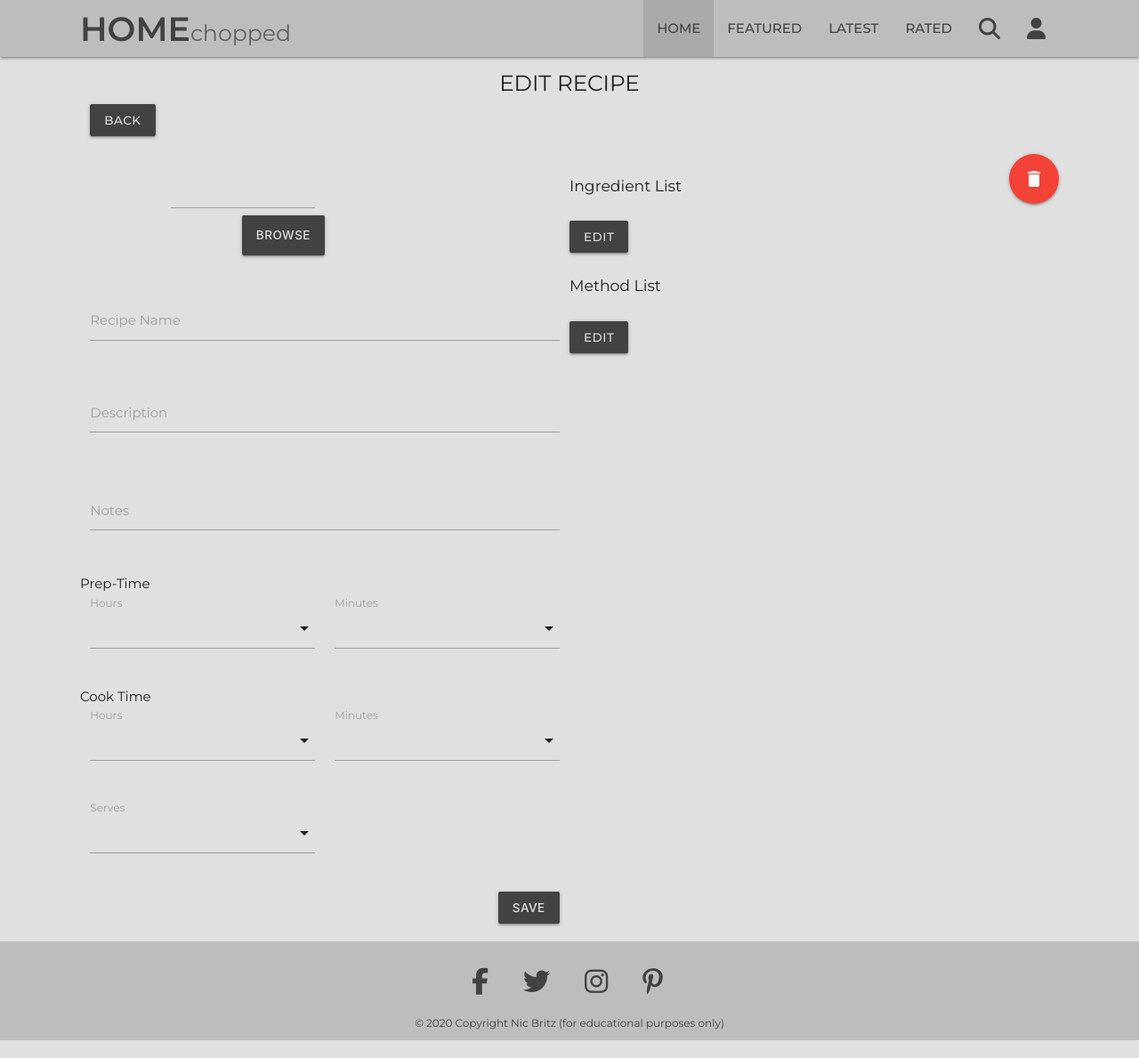
After one commit to NicBritz/homechopped, a Flask app: template templates/edit-recipe.html in a window 1280 px wide. The commit adds this page. Shown: the whole page at 89% size. Run offline with Flask 2, Linux system fonts and the light colour scheme; the template is opened without the code that fills it, so the values that code supplies are empty; some libraries are stand-ins or nearby versions.

Commit message:
:sparkles: added the edit recipe templates with batabase handeling

```diff
--- a/app.py
+++ b/app.py
@@ -4,6 +4,7 @@ from bson.objectid import ObjectId
 from flask_pymongo import PyMongo
 import cloudinary as cloudinary
 from cloudinary.uploader import upload
+from cloudinary.uploader import destroy
 import bcrypt
 from datetime import date
 
@@ -90,7 +91,9 @@ def register():
             # Hash the password for better security
             hashpass = bcrypt.hashpw(request.form['password'].encode('utf-8'), bcrypt.gensalt())
             # add record to mongodb
-            db_users.insert({'username': request.form['username'], 'password': hashpass})
+            db_users.insert({'username': request.form['username'], 'password': hashpass,
+                             'profile_image': 'https://res.cloudinary.com/dajuujhvs/image/upload/v1591443059/xbv453shlvxycy399dcc.png',
+                             'profile_image_id': 'xbv453shlvxycy399dcc'})
             session['USERNAME'] = request.form['username']
             return redirect(url_for('profile'))
         # if the user already exists
@@ -162,12 +165,35 @@ def upload_profile_image(user_id):
     file_to_upload = request.files['file']
     # upload the file and get the url of the uploaded file
     if file_to_upload:
-        upload_result = upload(file_to_upload)
-        url = upload_result['secure_url']
+        # find current user record
+        current_user = db_users.find_one({'_id': ObjectId(user_id)})
+        # find current image id
+        current_image_id = current_user['profile_image_id']
+        # update the current image
+        new_image = update_image(current_image_id, file_to_upload)
+
         #  update the profile picture of the users account and add it is user has no picture.
-        db_users.update_one({'_id': ObjectId(user_id)}, {"$set": {'profile_image': url}}, upsert=True)
+        db_users.update_one({'_id': ObjectId(user_id)},
+                            {"$set": {'profile_image': new_image['url'], 'profile_image_id': new_image['url_id']}},
+                            upsert=True)
 
     return redirect(url_for('edit_profile', user_id=user_id))
+
+
+# UPDATE IMAGE FUNCTION
+def update_image(current_image_id, file):
+    """
+    Finds the current image on cloudinary and replaces it with the new image.
+    :arg - current image id, new image file
+    :return - type: dict
+    value - new image url and id
+    """
+    # delete the current image
+    destroy(current_image_id, invalidate=True)
+    # upload new image
+    upload_result = upload(file)
+
+    return {'url': upload_result['secure_url'], 'url_id': upload_result['public_id']}
 
 
 # Update User profile
@@ -196,51 +222,141 @@ def delete_user(user_id):
     return redirect(url_for('sign_out'))
 
 
-# Add recipe
-@app.route('/add-recipe/<user_id>', methods=['POST', 'GET'])
-def add_recipe(user_id):
-    # users database variable
-    current_user = mongo.db.users.find_one({'_id': ObjectId(user_id)})
+# create temp recipe
+@app.route('/add_temp_recipe/<user_id>')
+def add_temp_recipe(user_id):
     db_recipes = mongo.db.recipes
-
-    if request.method == 'POST':
-        # upload image and get the url
-        image_url = None
-        file_to_upload = request.files['file']
-        # If no image is uploaded
-        if file_to_upload.filename == '':
-            # default url
-            image_url = 'https://res.cloudinary.com/dajuujhvs/image/upload/v1591433093/homechopped/photo-placeholder-icon-6_q4zywi.png'
-        else:
-            upload_result = upload(file_to_upload)
-            image_url = upload_result['secure_url']
-
-        # prep time calc
-        prep_time = f"{request.form['prep-hours']}h : {request.form['prep-minutes']}m"
-        # cook time calc
-        cook_time = f"{request.form['cook-hours']}h : {request.form['cook-minutes']}m"
-
-        #get the date
-        today = date.today().strftime("%d/%m/%Y")
-
-        # insert record
-        db_recipes.insert_one({
+    image_url = 'https://res.cloudinary.com/dajuujhvs/image/upload/v1591442613/pa9cybxloavqafbrktlf.png'
+    image_url_id = 'pa9cybxloavqafbrktlf'
+    db_recipes.insert_one(
+        {
+            'name': 'placeholder',
             'image_url': image_url,
-            'name': request.form['recipe-name'],
-            'description': request.form['recipe-description'],
-            'notes': request.form['recipe-notes'],
-            'preptime': prep_time,
-            'cooktime': cook_time,
-            'serves': request.form['serves'],
-            'author': current_user['username'],
+            'image_url_id': image_url_id,
             'featured': 'false',
             'current_rating': '0',
             'total_ratings': 0,
-            'date_created': today
         })
-        return redirect(url_for('profile'))
+    current_recipe = db_recipes.find_one({'name': 'placeholder'})
+    return redirect(url_for('edit_recipe', user_id=user_id, recipe_id=current_recipe['_id']))
 
-    return render_template('add-recipe.html')
+
+# edit recipe
+@app.route('/edit_recipe/<user_id>/<recipe_id>')
+def edit_recipe(user_id, recipe_id):
+    db_recipes = mongo.db.recipes
+    current_recipe = db_recipes.find_one({'_id': ObjectId(recipe_id)})
+    db_ingredients = mongo.db.ingredients
+    current_ingredients = db_ingredients.find({'recipe_id': current_recipe['_id']})
+    db_methods = mongo.db.methods
+    current_methods = db_methods.find({'recipe_id': current_recipe['_id']})
+    return render_template('edit-recipe.html', user_id=user_id, recipe_id=recipe_id, current_recipe=current_recipe,
+                           current_ingredients=current_ingredients, current_methods=current_methods)
+
+
+# update recipe
+@app.route('/update_recipe/<user_id>/<recipe_id>', methods=['POST'])
+def update_recipe(user_id, recipe_id):
+    current_user = mongo.db.users.find_one({'_id': ObjectId(user_id)})
+    db_recipes = mongo.db.recipes
+    current_recipe = db_recipes.find_one({'_id': ObjectId(recipe_id)})
+    db_ingredients = mongo.db.ingredients
+    current_ingredients = db_ingredients.find({'recipe_id': current_recipe['_id']})
+    # upload image and get the url
+    image_url = None
+
+    file_to_upload = request.files['file']
+    # If no image is uploaded
+    if file_to_upload.filename == '':
+        # default url
+        image_url = current_recipe['image_url']
+        image_url_id = current_recipe['image_url_id']
+    else:
+        destroy(current_recipe['image_url_id'], invalidate=True)
+        upload_result = upload(file_to_upload)
+        image_url = upload_result['secure_url']
+        image_url_id = upload_result['public_id']
+
+    # get the date
+    today = date.today().strftime("%d/%m/%Y")
+
+    # update record
+    db_recipes.update_one({'_id': ObjectId(recipe_id)}, {"$set": {
+        'image_url': image_url,
+        'image_url_id': image_url_id,
+        'name': request.form['recipe-name'],
+        'description': request.form['recipe-description'],
+        'notes': request.form['recipe-notes'],
+        'preptime_hrs': request.form['prep-hours'],
+        'preptime_min': request.form['prep-minutes'],
+        'cooktime_hrs': request.form['cook-hours'],
+        'cooktime_min': request.form['cook-minutes'],
+        'serves': request.form['serves'],
+        'author': current_user['username'],
+        'date_updated': today
+    }}, upsert=True)
+    return redirect(
+        url_for('edit_recipe', user_id=user_id, recipe_id=recipe_id))
+
+
+# edit ingredients
+@app.route('/edit_ingredient_list/<user_id>/<recipe_id>', methods=['POST', 'GET'])
+def edit_ingredient_list(user_id, recipe_id):
+    db_recipes = mongo.db.recipes
+    current_recipe = db_recipes.find_one({'_id': ObjectId(recipe_id)})
+    db_ingredients = mongo.db.ingredients
+    current_ingredients = db_ingredients.find({'recipe_id': current_recipe['_id']})
+    if request.method == 'POST':
+        # find any ingredients for this recipe
+        db_ingredients = mongo.db.ingredients
+        db_ingredients.insert_one(
+            {'ingredient_item': request.form['ingredient_item'], 'recipe_id': current_recipe['_id']})
+
+    return render_template('edit-ingredient-list.html', user_id=user_id, recipe_id=current_recipe['_id'],
+                           current_ingredients=current_ingredients)
+
+
+# delete ingredient item
+@app.route('/delete_ingredient_item/<user_id>/<recipe_id>/<ingredient_id>')
+def del_ingredient_item(user_id, recipe_id, ingredient_id):
+    db_ingredients = mongo.db.ingredients
+    db_ingredients.remove({'_id': ObjectId(ingredient_id)})
+    return redirect(url_for('edit_ingredient_list', user_id=user_id, recipe_id=recipe_id))
+
+
+# delete recipe
+@app.route('/delete_recipe/<recipe_id>')
+def del_recipe(recipe_id):
+    db_recipes = mongo.db.recipes
+    db_recipes.remove({'_id': ObjectId(recipe_id)})
+    db_ingredients = mongo.db.ingredients
+    db_ingredients.delete_many({'recipe_id': ObjectId(recipe_id)})
+    return redirect(url_for('profile'))
+
+
+# edit methods
+@app.route('/edit_method_list/<user_id>/<recipe_id>', methods=['POST', 'GET'])
+def edit_method_list(user_id, recipe_id):
+    db_recipes = mongo.db.recipes
+    current_recipe = db_recipes.find_one({'_id': ObjectId(recipe_id)})
+    db_methods = mongo.db.methods
+    current_methods = db_methods.find({'recipe_id': current_recipe['_id']})
+    if request.method == 'POST':
+        # find any methods for this recipe
+        db_methods = mongo.db.methods
+        db_methods.insert_one(
+            {'method_name': request.form['method_name'], 'recipe_id': current_recipe['_id']})
+
+    return render_template('edit-method-list.html', user_id=user_id, recipe_id=current_recipe['_id'],
+                           current_methods=current_methods)
+
+
+# delete method item
+@app.route('/delete_method_item/<user_id>/<recipe_id>/<method_id>')
+def del_method_item(user_id, recipe_id, method_id):
+    db_methods = mongo.db.methods
+    db_methods.remove({'_id': ObjectId(method_id)})
+    return redirect(url_for('edit_method_list', user_id=user_id, recipe_id=recipe_id))
 
 
 @app.route('/featured/<sortby>')
--- a/static/css/style.css
+++ b/static/css/style.css
@@ -226,6 +226,19 @@ body {
     width: 35%;
 }
 
+/*  Edit Ingredients */
+.ingredient-item{
+    font-size: 2em;
+    display: inline;
+    padding-left: 1em;
+}
+
+.secondary-content-l{
+  float: left;
+  color: #26a69a;
+}
+
+
 /* Media Queries */
 
 /* Small */
--- /dev/null
+++ b/templates/edit-recipe.html
@@ -0,0 +1,184 @@
+{% extends 'base.html' %}
+{% block content %}
+    <!-- Page Title -->
+
+    <h5 class="center"> EDIT RECIPE </h5>
+    <div class="row">
+    <!-- Page Title -->
+
+        <div class="col s12">
+            <!-- Add  -->
+            <a id='editIngredients' href="{{ url_for('profile') }}"
+               class="waves-effect waves-light btn grey darken-3 grey-text text-lighten-2 left profile-link-btn left">
+                back
+            </a>
+        </div>
+    </div>
+
+    <!-- DELETE  -->
+    <a class="btn-floating btn-large waves-effect waves-light red right modal-trigger" href="#delete-recipe-modal"><i
+            class="material-icons">delete</i></a>
+
+    <!-- Delete Modal Structure -->
+    <div id="delete-recipe-modal" class="modal">
+        <div class="modal-content ">
+
+            <h4>Delete Recipe?</h4>
+            <p>Deleting the Recipe is permanent and cannot be undone, <strong>are you sure you want to
+                delete this Recipe?</strong></p>
+        </div>
+        <div class="modal-footer">
+            <a href="{{ url_for('del_recipe', recipe_id=recipe_id) }}"
+               class="modal-close waves-effect waves-green btn-flat red-text">DELETE</a>
+            <a href="#"
+               class="modal-close waves-effect waves-green btn-flat grey-text-text">Cancel</a>
+        </div>
+    </div>
+
+    <!-- Recipe form -->
+    <div class="row">
+        <form class="col s6 " enctype="multipart/form-data" method="POST"
+              action="{{ url_for('update_recipe', user_id=user_id, recipe_id=recipe_id) }}">
+            <div class="row">
+                <div class="col s6 center">
+                    <!-- Recipe image upload -->
+                    <div class="row file-field input-field">
+                        <!-- filename -->
+                        <div class="col s8 file-path-wrapper right">
+                            <input class="file-path validate" type="text">
+                        </div>
+                        <!-- browse -->
+                        <button class="waves-effect waves-light btn grey darken-3 grey-text text-lighten-2 right profile-link-btn"
+                                type="file" name="file">
+                            Browse
+                            <input type="file" name="file">
+                        </button>
+                    </div>
+                </div>
+            </div>
+            <div class="row">
+                <div class="input-field col s12">
+                    <input id="recipe_name" type="text" class="validate" name="recipe-name"
+                           value="{{ current_recipe.name }}">
+                    <label for="recipe_name">Recipe Name</label>
+                </div>
+            </div>
+            <div class="row">
+                <div class="input-field col s12">
+                    <textarea id="recipe_description" class="materialize-textarea"
+                              name="recipe-description">{{ current_recipe.description }}</textarea>
+                    <label for="recipe_description">Description</label>
+                </div>
+            </div>
+            <div class="row">
+                <div class="input-field col s12">
+                    <textarea id="recipe_notes" class="materialize-textarea"
+                              name="recipe-notes">{{ current_recipe.notes }}</textarea>
+                    <label for="recipe_notes">Notes</label>
+                </div>
+            </div>
+            <!--Prep-Time-->
+            <div class="row">
+                <p>Prep-Time</p>
+                <!--Hours-->
+                <div class="input-field col s6">
+                    <select name="prep-hours">
+                        <option value="{{ current_recipe.preptime_hrs }}"
+                                selected>{{ current_recipe.preptime_hrs }}</option>
+                        {% for i in range(24) %}
+                            <option value="{{ i }}">{{ i }}</option>
+                        {% endfor %}
+                    </select>
+                    <label>Hours</label>
+                </div>
+                <!--Minutes-->
+                <div class="input-field col s6">
+                    <select name="prep-minutes">
+                        <option value="{{ current_recipe.preptime_min }}"
+                                selected>{{ current_recipe.preptime_min }}</option>
+                        {% for i in range(60) %}
+                            <option value="{{ i }}">{{ i }}</option>
+                        {% endfor %}
+                    </select>
+                    <label>Minutes</label>
+                </div>
+            </div>
+            <!--Cook-Time-->
+            <div class="row">
+                <p>Cook Time</p>
+                <!--Hours-->
+                <div class="input-field col s6">
+                    <select name="cook-hours">
+                        <option value="{{ current_recipe.cooktime_hrs }}"
+                                selected>{{ current_recipe.cooktime_hrs }}</option>
+                        {% for i in range(24) %}
+                            <option value="{{ i }}">{{ i }}</option>
+                        {% endfor %}
+                    </select>
+                    <label>Hours</label>
+                </div>
+                <!--Minutes-->
+                <div class="input-field col s6">
+                    <select name="cook-minutes">
+                        <option value="{{ current_recipe.cooktime_min }}"
+                                selected>{{ current_recipe.cooktime_min }}</option>
+                        {% for i in range(60) %}
+                            <option value="{{ i }}">{{ i }}</option>
+                        {% endfor %}
+                    </select>
+                    <label>Minutes</label>
+                </div>
+            </div>
+            <!--Serves-->
+            <div class="row">
+                <div class="input-field col s6">
+                    <select name="serves">
+                        <option value="{{ current_recipe.serves }}" selected>{{ current_recipe.serves }}</option>
+                        {% for i in range(11) %}
+                            <option value="{{ i }}">{{ i }}</option>
+                        {% endfor %}
+                    </select>
+                    <label>Serves</label>
+                </div>
+            </div>
+
+
+            <!-- Submit -->
+            <button class="waves-effect waves-light btn grey darken-3 grey-text text-lighten-2 right profile-link-btn"
+                    type="submit" name="action">
+                SAVE
+            </button>
+        </form>
+    <!-- Ingredients -->
+        <div class="section">
+            <h6>Ingredient List</h6>
+            <br>
+            <!-- Current ingredients -->
+            {% for ingredient in current_ingredients %}
+
+                <p>{{ ingredient.ingredient_item|upper }}</p>
+            {% endfor %}
+            <!-- Add  -->
+            <a id='editIngredients' href="{{ url_for('edit_ingredient_list', recipe_id=recipe_id, user_id=user_id) }}"
+               class="waves-effect waves-light btn grey darken-3 grey-text text-lighten-2 left profile-link-btn left">
+                EDIT
+            </a>
+        </div>
+
+        <!-- Method -->
+        <div class="section">
+            <br>
+            <h6>Method List</h6>
+            <br>
+            <!-- Current methods -->
+            {% for method  in current_methods %}
+                <p>{{ loop.index }}. {{ method.method_name|upper}}</p>
+            {% endfor %}
+            <!-- Add  -->
+            <a id='editMethod' href="{{ url_for('edit_method_list', recipe_id=recipe_id, user_id=user_id) }}"
+               class="waves-effect waves-light btn grey darken-3 grey-text text-lighten-2 left profile-link-btn left">
+                EDIT
+            </a>
+        </div>
+    </div>
+{% endblock %}
```
Also changed, not shown: templates/add-recipe.html (deleted, +0 -109 lines), templates/edit-ingredient-list.html (added, +50 -0 lines), templates/edit-method-list.html (added, +50 -0 lines), templates/profile.html (+8 -5 lines).
